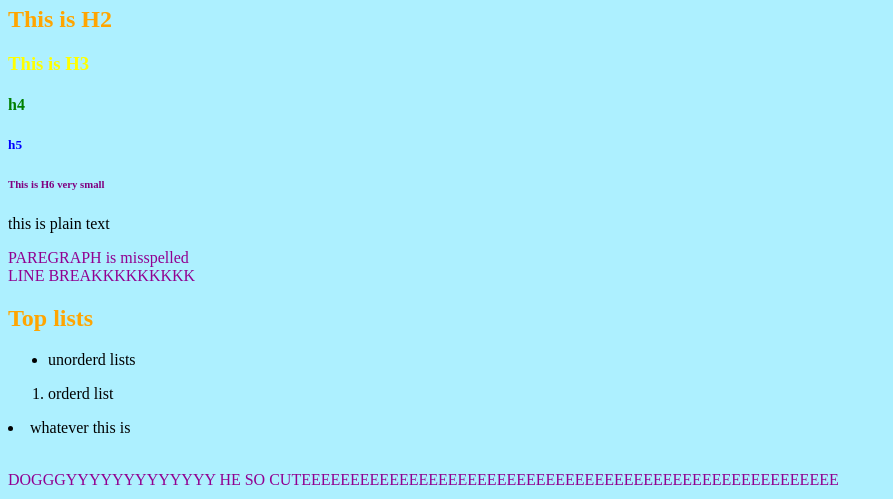
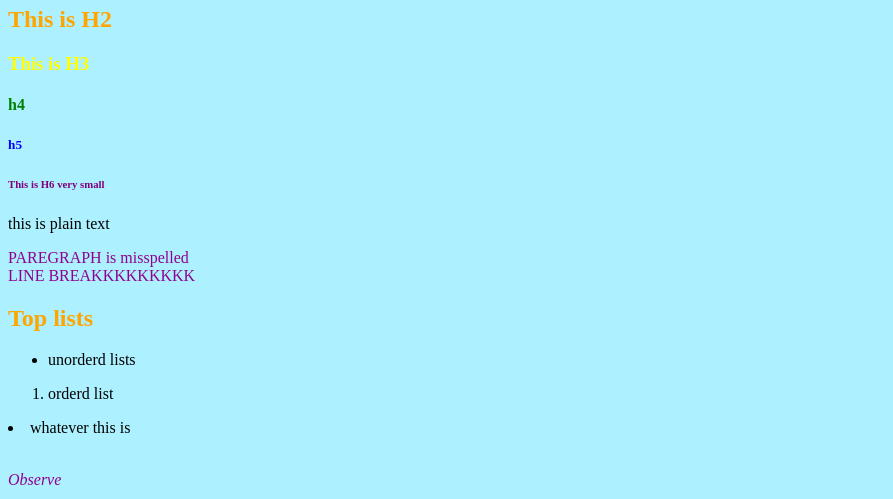
Before and after one commit to bob-the-coder123/bob-the-coder123.github.io, a plain HTML site: page index.html in a window 1280 px wide. Shown: the part 169-668 px from the top of the page, without its empty margins (0-893 px from the left). Drawn offline with Linux system fonts and the light colour scheme.

Commit message:
made canges

```diff
--- a/index.html
+++ b/index.html
@@ -39,7 +39,7 @@
     <ol><li>orderd list</ol>
     <li>whatever this is</li>
 
-    <p><br>DOGGGYYYYYYYYYYYYY HE SO CUTEEEEEEEEEEEEEEEEEEEEEEEEEEEEEEEEEEEEEEEEEEEEEEEEEEEEEEE</p>
+    <p><br><em>Observe</em><br></p>
 
     <img src="https://cdn.kastatic.org/third_party/javascript-khansrc/live-editor/build/images/animals/retriever.png" alt="big boiiiiii" height="194">
 
```
